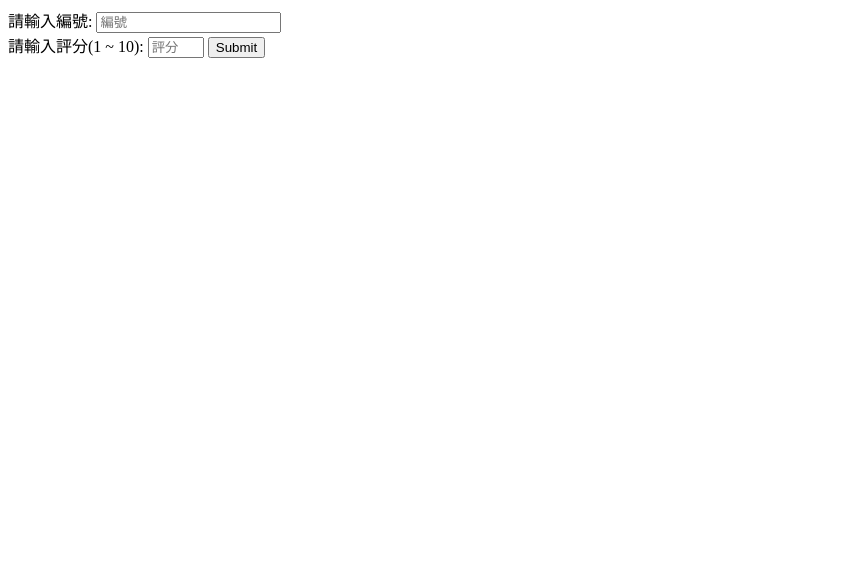
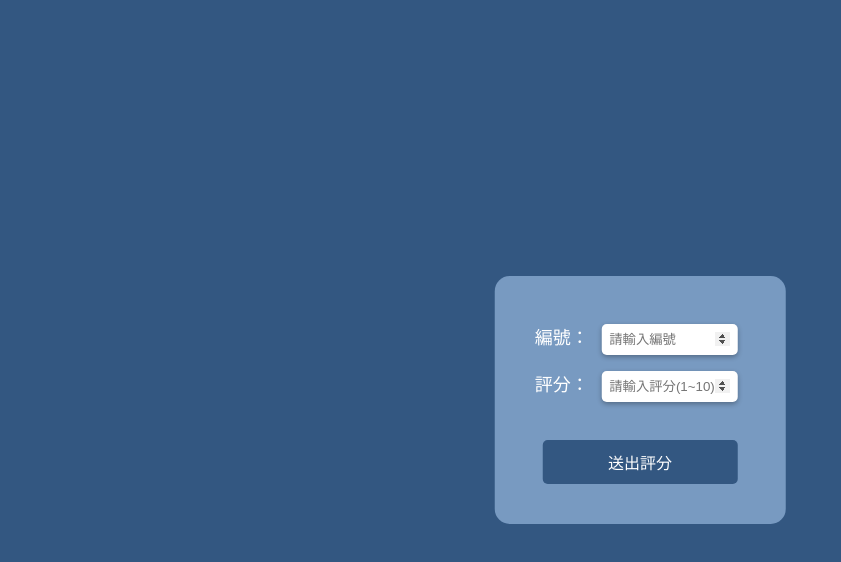
Before and after one commit to fishkuo/Contest_Website, a website: page public/form.html in a window 1280 px wide. Shown: the whole page, without its empty margins (0-841 px from the left). Drawn offline with nearby package versions, Linux system fonts and the light colour scheme.

Commit message:
rating form UI

```diff
--- /dev/null
+++ b/public/css/form.scss
@@ -0,0 +1,50 @@
+body {
+	margin: 0;
+	padding: 0;
+	background-color: #335781;
+	color: #ffffff;
+	.container {
+		padding: 40px;
+		border-radius: 15px;
+		background-color: #789ac1;
+		position: absolute;
+		top: 50%;
+		left: 50%;
+		transform: translate(-50%, -50%);
+		.form {
+			display: flex;
+			justify-content: center;
+			flex-direction: column;
+			font-size: large;
+			button {
+				background-color: #335781;
+				border: none;
+				padding: 10px;
+				margin: 30px 8px 0px 8px;
+				border-radius: 5px;
+				color: #fff;
+				font-size: medium;
+				&:hover {
+					background-color: #213750;
+				}
+			}
+			input {
+				border: none;
+				outline: none;
+				width: 120px;
+				padding: 8px;
+				margin: 8px;
+				border-radius: 5px;
+				box-shadow: 0 2px 5px rgba(0, 0, 0, 0.3);
+				&:hover,
+				&:focus {
+					background-color: #c1e5f6;
+				}
+			}
+		}
+	}
+}
+input[type=number]::-webkit-inner-spin-button,
+input[type=number]::-webkit-outer-spin-button {
+	opacity: 1;
+}
--- a/public/form.html
+++ b/public/form.html
@@ -5,16 +5,24 @@
     <meta charset="UTF-8">
     <meta name="viewport" content="width=device-width, initial-scale=1.0">
     <title>Form</title>
+    <link rel="stylesheet" href="css/form.css">
 </head>
 
 <body>
-    <form action="/add_review" method="POST">
-        <label for="id">請輸入編號: </label>
-        <input type="number" placeholder="編號" name="id" min="1"><br>
-        <label for="rating">請輸入評分(1 ~ 10): </label>
-        <input type="number" placeholder="評分" name="rating" min="1" max="10">
-        <button type="submit">Submit</button>
-    </form>
+    <div class="container">
+        <form class ="form" action="/add_review" method="POST">
+            <div class="index">
+                <label for="id">編號：</label>
+                <input type="number" placeholder="請輸入編號" name="id" min="1"><br>
+            </div>
+           <div class="rating">
+                <label for="rating">評分：</label>
+                <input type="number" placeholder="請輸入評分(1~10)" name="rating" min="1" max="10">
+           </div>
+            <button type="submit">送出評分</button>
+        </form>
+    </div>
+    <script src="//ajax.googleapis.com/ajax/libs/jquery/1.11.1/jquery.min.js"></script>
 </body>
 
 </html>
```
Also changed, not shown: index.js (+21 -20 lines), public/css/form.css (added), 1 other file.
